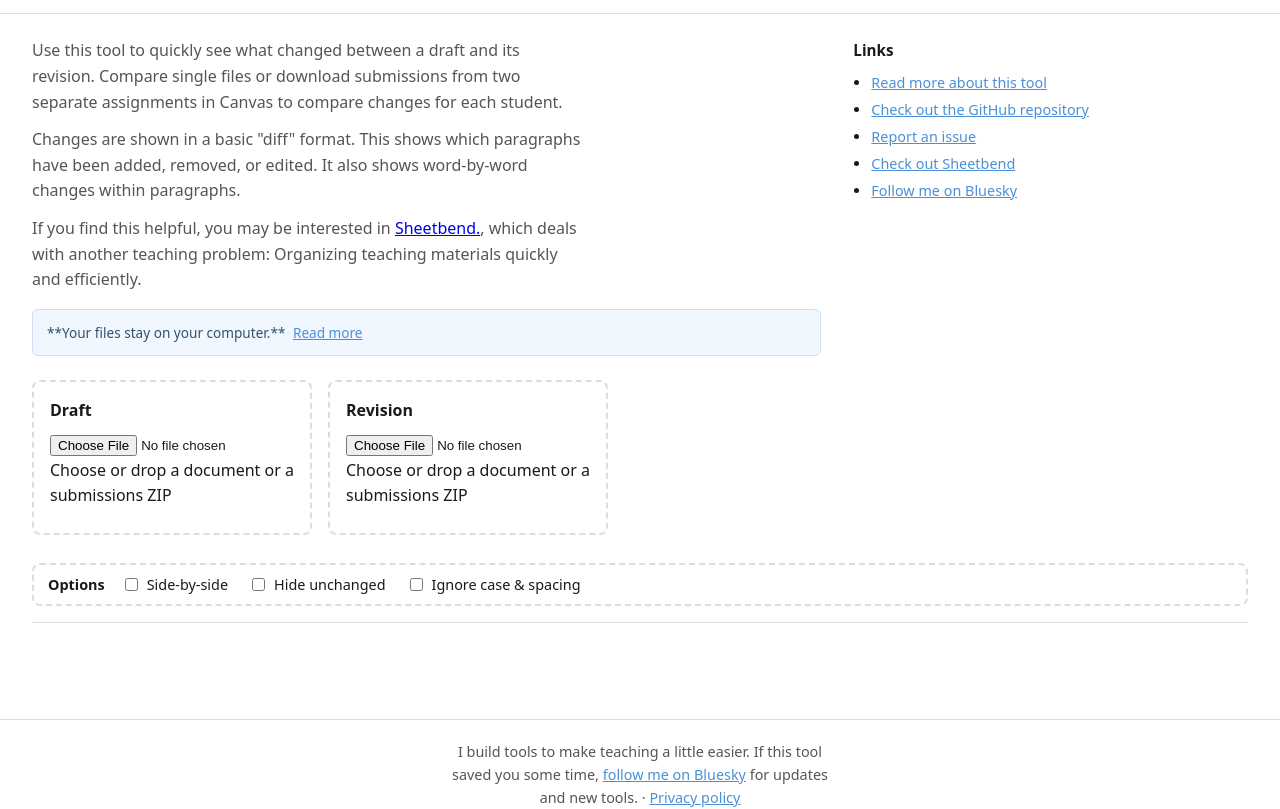
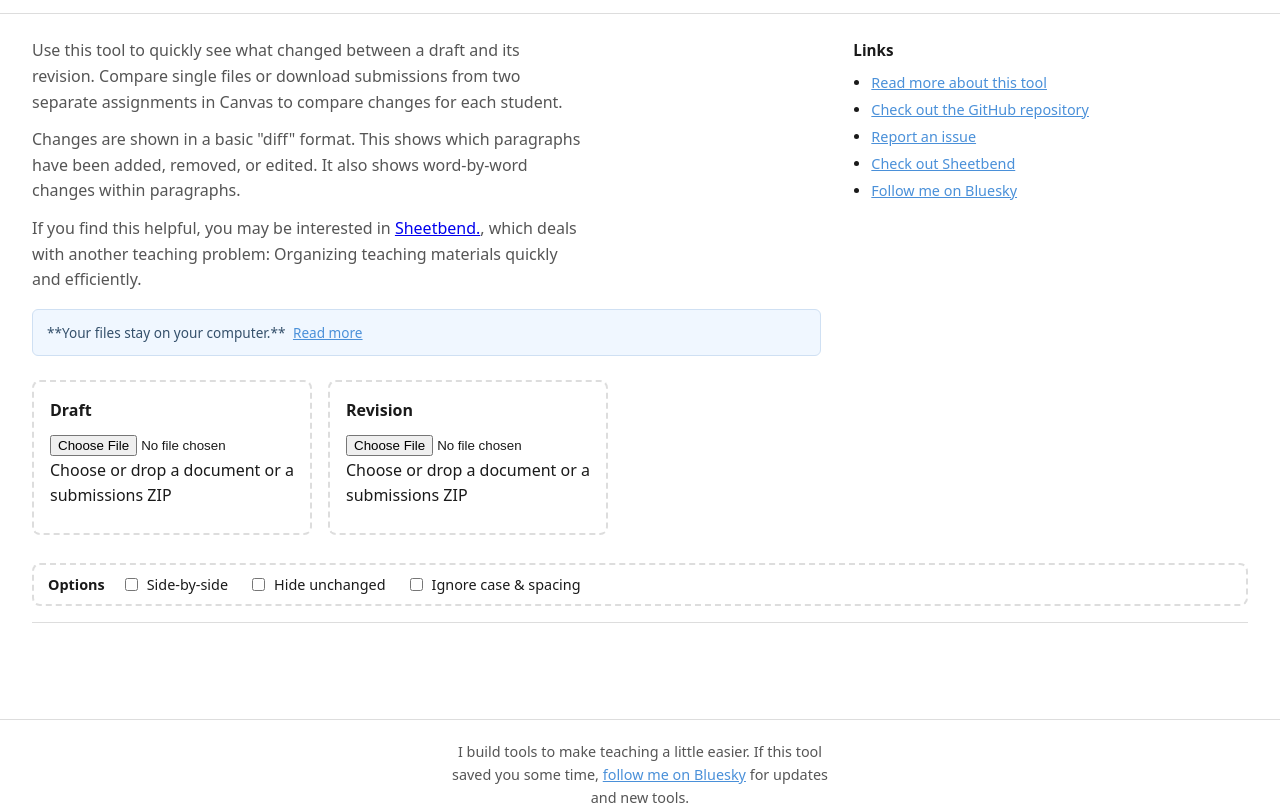
Before and after one commit to jw-docs-4644/revision-diff, a plain HTML site: page index.html in a window 1280 px wide. Shown: the part 57-866 px from the top of the page. Drawn offline with Linux system fonts and the light colour scheme.

Commit message:
deploy: 14284ab24cd04a654b96e7d99e91c8d480c71f50

```diff
--- a/index.html
+++ b/index.html
@@ -18,7 +18,7 @@
 </div>
 <div class="privacy">
 <details>
-<summary>**Your files stay on your computer.** <span class="read-more"></span></summary><p>This tool runs in your browser. Submission files are read and compared on your own machine and are never uploaded to a server. This tool uses no AI, no tracking, and no analytics. The page loads its code once. It can work offline if you need it to. <a href="https://sheetbend.app/privacy">Privacy policy</a></p>
+<summary>**Your files stay on your computer.** <span class="read-more"></span></summary><p>This tool runs in your browser. Submission files are read and compared on your own machine and are never uploaded to a server. This tool uses no AI, no tracking, and no analytics. The page loads its code once. It can work offline if you need it to.</p>
 </details>
 </div>
 </div>
@@ -61,7 +61,7 @@
 <div class="stats" id="stats" hidden></div>
 </div>
 <section class="output" id="output"></section>
-</div><footer class="tool-cta"><p>I build tools to make teaching a little easier. If this tool saved you some time, <a href="https://bsky.app/profile/josh-welsh.bsky.social">follow me on Bluesky</a> for updates and new tools. · <a href="https://sheetbend.app/privacy">Privacy policy</a></p>
+</div><footer class="tool-cta"><p>I build tools to make teaching a little easier. If this tool saved you some time, <a href="https://bsky.app/profile/josh-welsh.bsky.social">follow me on Bluesky</a> for updates and new tools. </p>
 </footer>
 
   </body>
```
